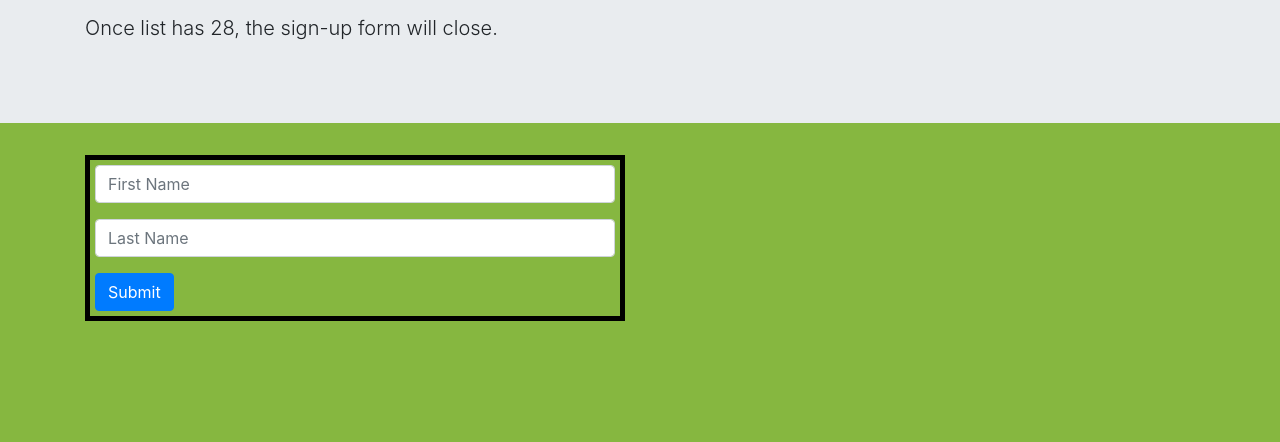
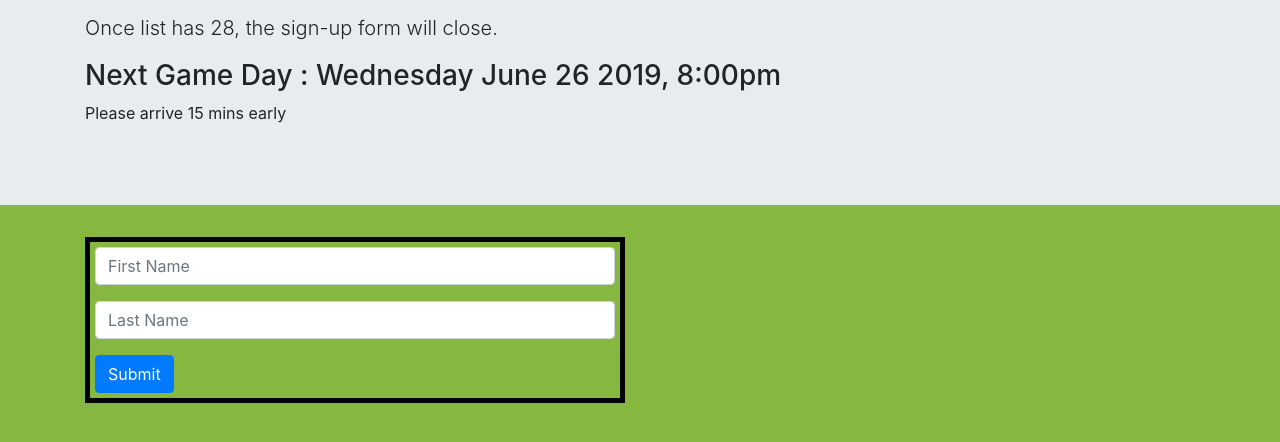
Before and after one commit to Joeyrodrigues92/OPSL, a plain HTML site: page index.html in a window 1280 px wide. Shown: the part 172-614 px from the top of the page. Drawn offline with nearby package versions, Linux system fonts and the light colour scheme; no server answers.

Commit message:
added time, hard coded

```diff
--- a/app.js
+++ b/app.js
@@ -21,6 +21,11 @@ $( document ).ready(function(){
   let list = $('#list');
   let players = [];
   let playerCount=0;
+
+
+  var d = new Date();
+
+  console.log('TIME', d)
 
 
 
@@ -69,6 +74,7 @@ db.ref().on("child_added", function(childSnapshot){
 
 function checkLimit(){
   console.log('players', players)
+  // players.length = 10;
   if (players.length == 10){
     $('.listFull').show();
     $('#formDiv').hide()
--- a/index.html
+++ b/index.html
@@ -15,6 +15,8 @@
             <h1 class="display-4">Tino's Open Soccer League</h1>
             <p class="lead">Please fill out the form to be placed on the players list.</p>
             <p class="lead">Once list has 28, the sign-up form will close.</p>
+            <h3>Next Game Day : Wednesday June 26 2019, 8:00pm</h3>
+            <p>Please arrive 15 mins early</p>
         </div>
     </div>
 
@@ -25,16 +27,12 @@
                 </div>
             </div>
         <div class="row">
-<!-- div shows when list is at capacity  -->
-            <!-- <div class='listFull'>
-                <h1>Players List is full</h1>
-            </div> -->
             <div id='formDiv' class="col-6">
                 <form class='form' style='border: 5px solid black; padding: 5px'>
-                    <div class="form-group">
+                    <div class="form-group" >
                         <input type="firstName" class="form-control" id="firstName" aria-describedby="emailHelp" placeholder="First Name">
                     </div>
-                    <div class="form-group">
+                    <div class="form-group" >
                         <input type="lastName" class="form-control" id="lastName" placeholder="Last Name" required>
                     </div>
                     <button id='submit' type="submit" class="btn btn-primary">Submit</button>
@@ -64,7 +62,6 @@
     <script src="https://www.gstatic.com/firebasejs/6.2.0/firebase.js"></script>
 
 
-
     <!-- Javascript file -->
     <script src="app.js"></script>
 </body>
```
Lines whose indentation alone changed are shown as unchanged.
